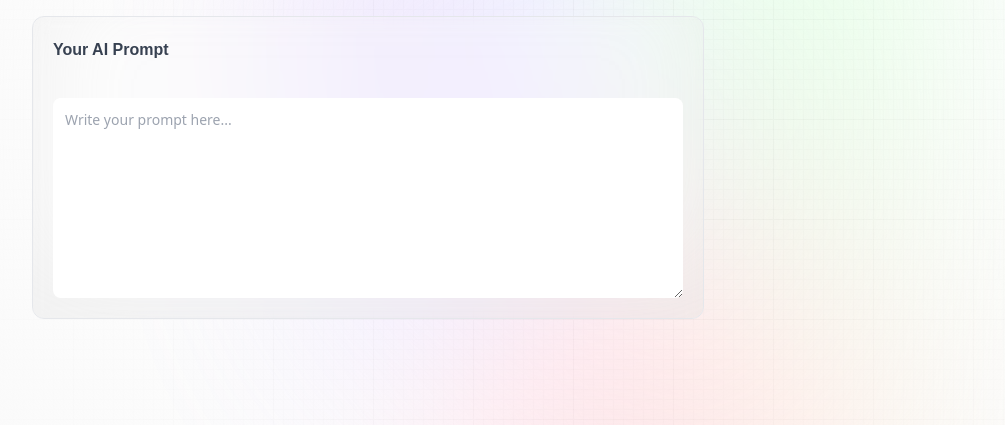
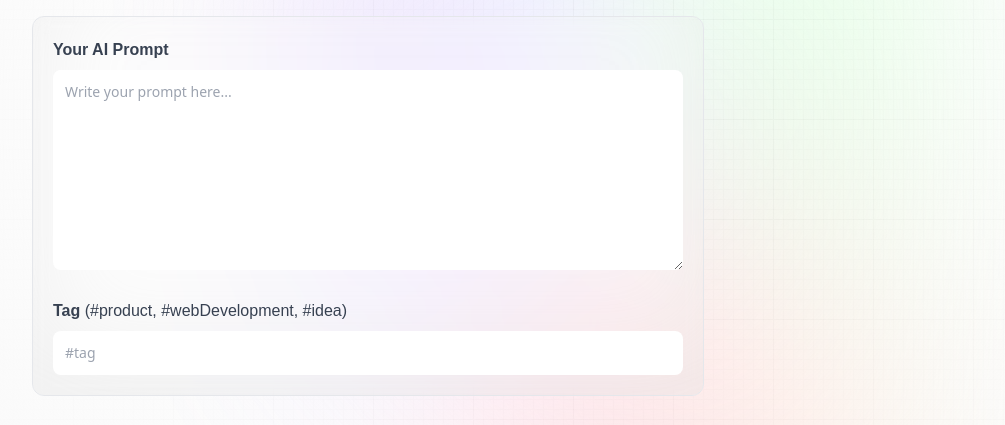
Before and after one commit to Annelies11/next-promptia, a Next.js app: page /create-prompt in a window 1280 px wide. Shown: the part 286-711 px from the top of the page, without its empty margins (32-1037 px from the left). Built offline with nearby package versions, Linux system fonts and the light colour scheme; no server answers.

Commit message:
form ongoing

```diff
--- a/components/Form.jsx
+++ b/components/Form.jsx
@@ -6,14 +6,22 @@ const Form = ({type, post, setPost, submitting, handleSubmit}) => {
       <h1 className="head_text text-left"><span className="blue_gradient">{type} Post</span></h1>
       <p className="desc text-left max-w-md">{type} and share amazing prompts with the world, and let your imagination run wild with any AI-powered platform</p>
       <form onSubmit={handleSubmit} className="mt-10 w-full max-w-2xl flex flex-col gap-7 glassmorphism">
-        <label><span className="font-satoshi font-semibold text-base text-gray-700">Your AI Prompt</span></label>
+        <label><span className="font-satoshi font-semibold text-base text-gray-700">Your AI Prompt</span>
         <textarea
           value={post.prompt}
           onChange={(e) => setPost({ ...post, prompt: e.target.value})}
           placeholder="Write your prompt here..."
           required
           className="form_textarea"
-        />
+        /></label>
+        <label><span className="font-satoshi font-semibold text-base text-gray-700">Tag{' '}<span className="font-normal">(#product, #webDevelopment, #idea)</span></span>
+        <input
+          value={post.tag}
+          onChange={(e) => setPost({ ...post, tag: e.target.value})}
+          placeholder="#tag"
+          required
+          className="form_input"
+        /></label>
       </form>
     </section>
   )
```
